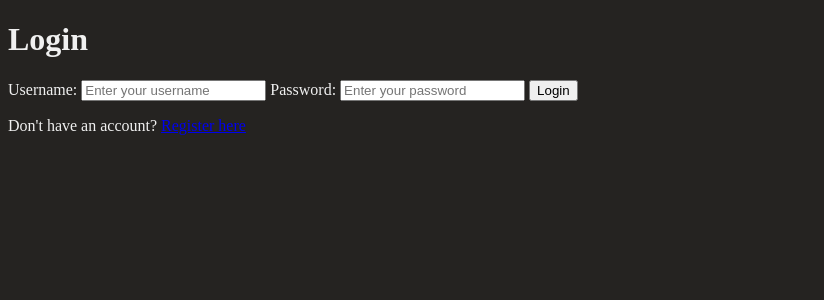
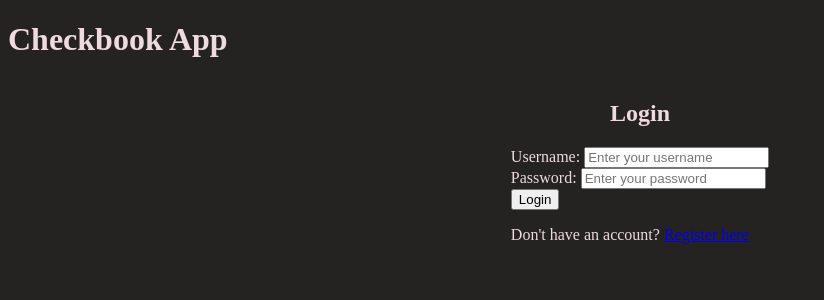
Before and after one commit to loganpinel06/Checkr-S, a Flask app: page / in a window 1280 px wide. Shown: the top 300 px of the page, without its empty margins (0-824 px from the left). Run offline with Flask 3, Linux system fonts and the light colour scheme.

Commit message:
Made login.html more semantic, Made the month links in dashboard.html links that look like buttons, and updated the form in checkbook.html to have labels

```diff
--- a/app/static/styles.css
+++ b/app/static/styles.css
@@ -1,4 +1,11 @@
 body {
   background-color: #252321;
-  color: #f0f0f0;
+  color: #EFDADD;
+}
+
+.loginForm {
+  display: flex;
+  flex-direction: column;
+  align-items: center;
+  justify-content: center;
 }/*# sourceMappingURL=styles.css.map */
--- a/app/static/styles.scss
+++ b/app/static/styles.scss
@@ -2,10 +2,19 @@
 
 //variables
 $background-color: #252321;
-$text-color: #f0f0f0;
+$text-color: #EFDADD;
 
 //body styles
 body {
     background-color: $background-color;
     color: $text-color;
 }
+//header styles
+
+//loginForm styles
+.loginForm {
+    display: flex;
+    flex-direction: column;
+    align-items: center;
+    justify-content: center;
+}
--- a/app/templates/auth/login.html
+++ b/app/templates/auth/login.html
@@ -14,23 +14,36 @@ will be gathered in 'auth.py' handling backend functions to approprately login t
     {% endif %}
 {% endwith %}
 
-<!-- Main header for the login page -->
-<h1>Login</h1>
+<!-- HEADER for 'login.html'-->
+<header>
+    <!-- Main header for login page -->
+    <h1>Checkbook App</h1>
+</header>
 
+<!-- MAIN element (semantic html) -->
+<main>
     <!-- login form -->
     <div class="loginForm">
+        <!-- Main h1 for the login page -->
+        <h2>Login</h2>
+        <!-- Login Form -->
         <form action="{{url_for('auth.login')}}" method="POST">
             <!-- Username -->
             <label for="username">Username: </label>
             <input type="text" name="username" id="username" required placeholder="Enter your username">
+            <br>
             <!-- Password -->
             <label for="password">Password: </label>
             <input type="password" name="password" id="password" required placeholder="Enter your password">
+            <br>
             <!-- Submit -->
             <input type="submit" value="Login">
             <!-- Link to register page -->
             <p>Don't have an account? <a href="{{url_for('auth.register')}}">Register here</a></p>
         </form>
     </div>
+</main>
+
+<!-- FOOTER -->
 
 {% endblock %}
--- a/app/templates/main/dashboard.html
+++ b/app/templates/main/dashboard.html
@@ -37,7 +37,7 @@ and gather the appropriate data for a certain month -->
             <!-- Create a link to the checkbook page for each month by giving it the url for the checkbook route and the month_id-->
             <!-- NOTE making the monthButtons dependent on the yearSelector is NOT required as year_id always defaults to the current year ie: 2025 -->
             <a href="{{url_for('view.checkbook', year_id=year_id, month_id=month_id)}}" class="monthButton">
-                {{month}}
+                <button>{{month}}</button> <!-- Create a link that looks like a button -->
             </a>
         {% endfor %}
     </div>
```
Also changed, not shown: app/templates/main/checkbook.html (+9 -3 lines), 1 other file. Lines whose indentation alone changed are shown as unchanged.
